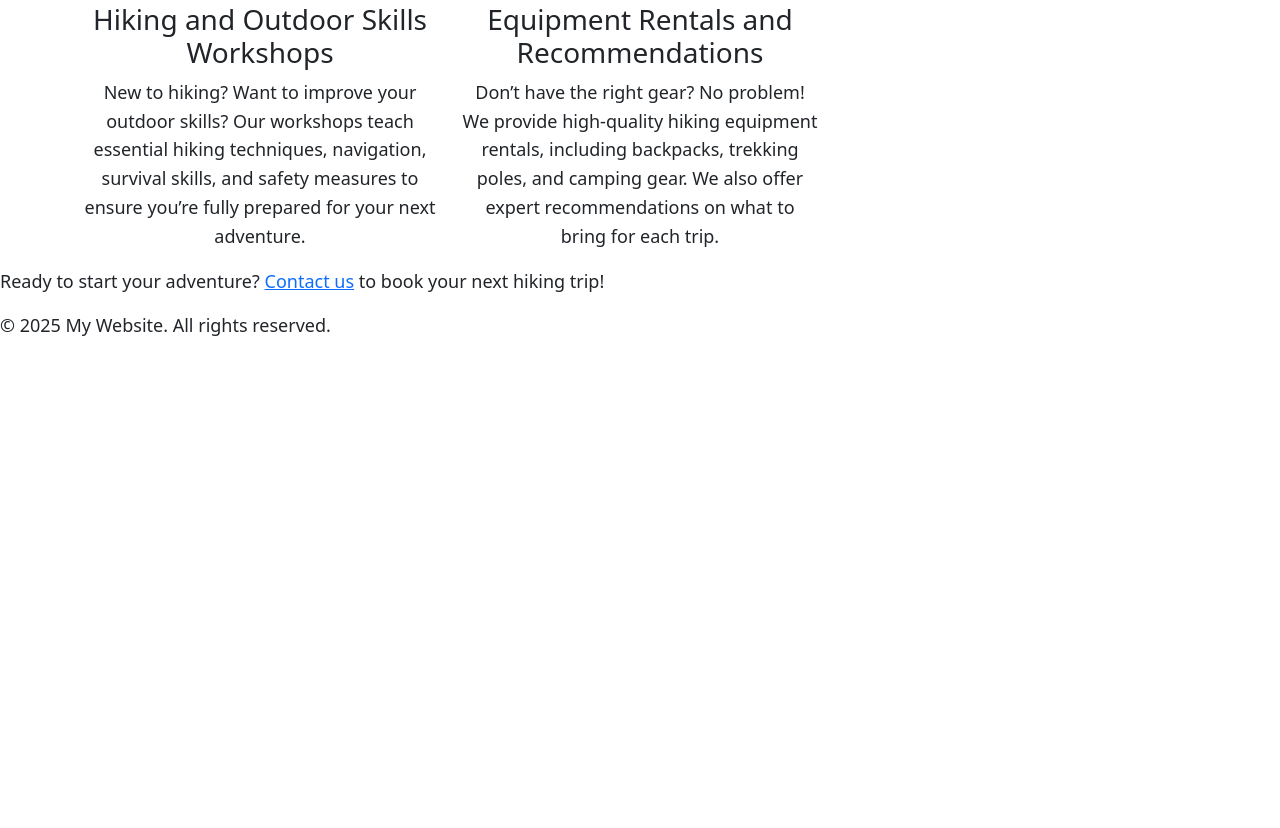
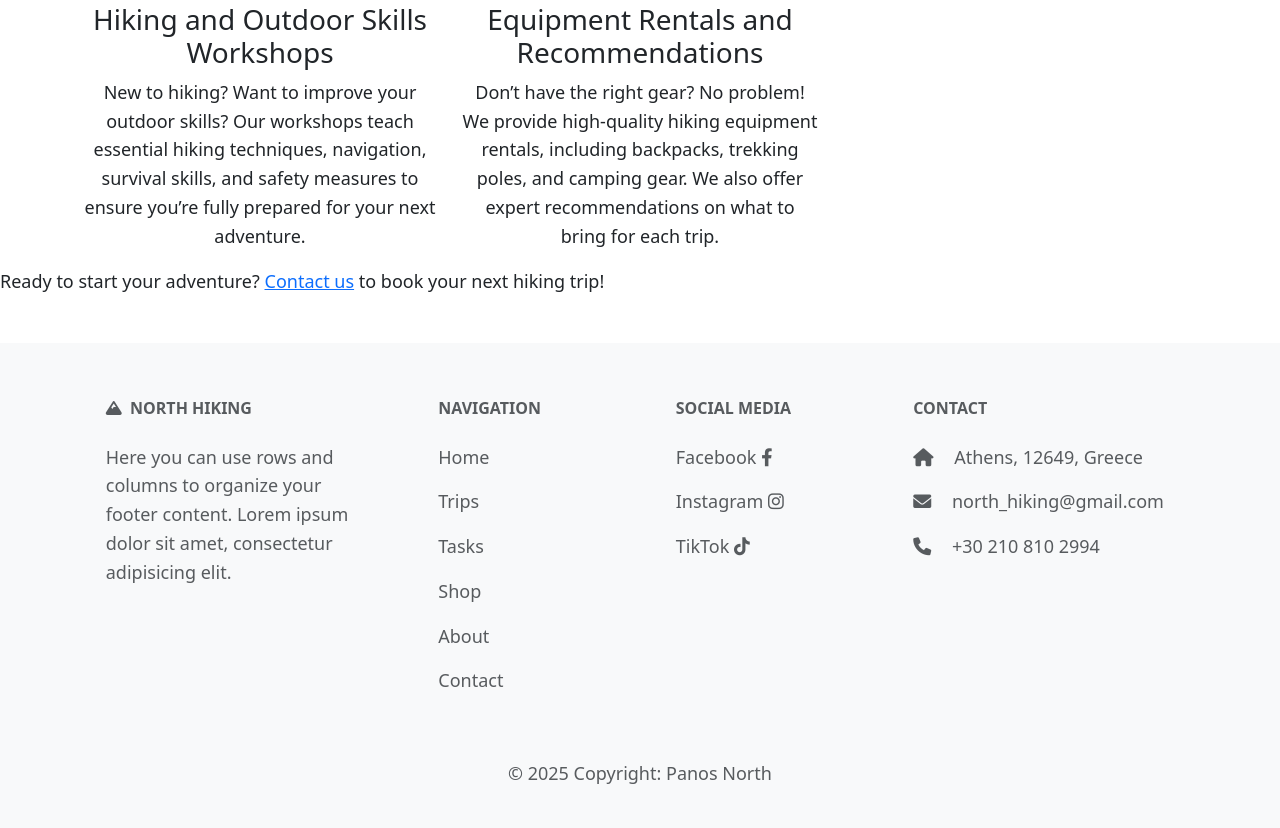
Before and after one commit to panagiotiskoul/MidtermProject, a plain HTML site: page index.html in a window 1280 px wide. Shown: the part 2005-2833 px from the top of the page. Before the commit the page ends 2361 px from the top, so only its background shows below. Drawn offline with nearby package versions, Linux system fonts and the light colour scheme.

Commit message:
created footer on the index page. When finalized, will be copied to all other pages

```diff
--- a/css/styles.css
+++ b/css/styles.css
@@ -74,3 +74,55 @@ p {
     margin-top: 3%;
     margin-bottom: 3%;
 }
+
+
+
+
+
+
+
+/* Custom styles for footer */
+footer {
+    background-color: #f8f9fa;
+    color: #6c757d;
+}
+
+footer a {
+    color: #6c757d;
+}
+
+footer a:hover {
+    color: #343a40;
+}
+
+footer .container {
+    padding-top: 40px;
+}
+
+footer .text-uppercase {
+    font-weight: 700;
+}
+
+footer .text-reset {
+    color: inherit;
+    text-decoration: none;
+}
+
+footer .footer-background {
+    background-color: rgba(0, 0, 0, 0.05);
+    padding: 20px 0;
+}
+
+/* Media queries to adjust layout for smaller screens */
+@media (max-width: 767px) {
+    footer .text-center {
+        text-align: center !important;
+    }
+    footer .row {
+        flex-direction: column !important;
+        align-items: center;
+    }
+    footer .col-md-3, footer .col-md-2, footer .col-md-4 {
+        margin-bottom: 20px;
+    }
+}
--- a/index.html
+++ b/index.html
@@ -9,6 +9,7 @@
     <link href="https://cdn.jsdelivr.net/npm/bootstrap@5.3.3/dist/css/bootstrap.min.css" rel="stylesheet" integrity="sha384-QWTKZyjpPEjISv5WaRU9OFeRpok6YctnYmDr5pNlyT2bRjXh0JMhjY6hW+ALEwIH" crossorigin="anonymous">
     <link rel="stylesheet" href="css/styles.css">
     <link rel="icon" type="image/png" href="images/Site_Logo/favicon.png">
+    <link href="https://cdnjs.cloudflare.com/ajax/libs/font-awesome/6.0.0-beta3/css/all.min.css" rel="stylesheet">
 </head>
 
 
@@ -159,9 +160,102 @@
 
     </main>
 
-    <footer>
-        <p>&copy; 2025 My Website. All rights reserved.</p>
+
+    <!-- Footer -->
+    <footer class="text-center text-lg-start bg-body-tertiary text-muted">
+
+        <!-- Section: Links  -->
+        <section class="">
+            <div class="container text-center text-md-start mt-5">
+            <!-- Grid row -->
+                <div class="row mt-3">
+                    <!-- Grid column -->
+                    <div class="col-md-3 col-lg-4 col-xl-3 mx-auto mb-4">
+                        <!-- Content -->
+                        <h6 class="text-uppercase fw-bold mb-4">
+                            <i class="fa-solid fa-mountain"></i>&nbsp;&nbsp;North Hiking
+                        </h6>
+                        <p>
+                            Here you can use rows and columns to organize your footer content. Lorem ipsum
+                            dolor sit amet, consectetur adipisicing elit.
+                        </p>
+                    </div>
+
+                    <div class="col-md-2 col-lg-2 col-xl-2 mx-auto mb-4">
+                    <!-- Links -->
+                        <h6 class="text-uppercase fw-bold mb-4">
+                            Navigation
+                        </h6>
+                        <p>
+                            <a href="index.html" class="text-reset">Home</a>
+                        </p>
+                        <p>
+                            <a href="trips.html" class="text-reset">Trips</a>
+                        </p>
+                        <p>
+                            <a href="tasks.html" class="text-reset">Tasks</a>
+                        </p>
+                        <p>
+                            <a href="shop.html" class="text-reset">Shop</a>
+                        </p>
+                        <p>
+                            <a href="about.html" class="text-reset">About</a>
+                        </p>
+                        <p>
+                            <a href="contact.html" class="text-reset">Contact</a>
+                        </p>
+                    </div>
+                    <!-- Grid column -->
+
+                    <!-- Social Media Links -->
+                    <div class="col-md-2 col-lg-2 col-xl-2 mx-auto mb-4">
+                        <!-- Links -->
+                            <h6 class="text-uppercase fw-bold mb-4">
+                                Social Media
+                            </h6>
+                            <p>
+                                <a href="https://www.facebook.com/" class="text-reset">Facebook</a>
+                                <i class="fab fa-facebook-f"></i>
+                            </p>
+                            <p>
+                                <a href="https://www.instagram.com/" class="text-reset">Instagram</a>
+                                <i class="fab fa-instagram"></i>
+                            </p>
+                            <p>
+                                <a href="https://www.tiktok.com/" class="text-reset">TikTok</a>
+                                <i class="fab fa-tiktok"></i>
+                            </p>
+                        </div>
+                        <!-- Grid column -->
+
+                    <!-- Grid column -->
+                    <div class="col-md-4 col-lg-3 col-xl-3 mx-auto mb-md-0 mb-4">
+                        <!-- Links -->
+                        <h6 class="text-uppercase fw-bold mb-4">Contact</h6>
+                        <p><i class="fas fa-home me-3"></i> Athens, 12649, Greece</p>
+                        <p>
+                            <i class="fas fa-envelope me-3"></i>
+                            north_hiking@gmail.com
+                        </p>
+                        <p><i class="fas fa-phone me-3"></i> +30 210 810 2994</p>
+                    </div>
+                    <!-- Grid column -->
+                </div>
+                <!-- Grid row -->
+            </div>
+        </section>
+        <!-- Section: Links  -->
+
+        <!-- Copyright -->
+        <div class="text-center p-4">
+        <p>© 2025 Copyright: Panos North</p>
+        </div>
+        <!-- Copyright -->
     </footer>
+    <!-- Footer -->
+
+
+
     <script src="https://cdn.jsdelivr.net/npm/bootstrap@5.3.3/dist/js/bootstrap.bundle.min.js" integrity="sha384-YvpcrYf0tY3lHB60NNkmXc5s9fDVZLESaAA55NDzOxhy9GkcIdslK1eN7N6jIeHz" crossorigin="anonymous"></script>
 </body>
 </html>
```
Also changed, not shown: 1 other file.
